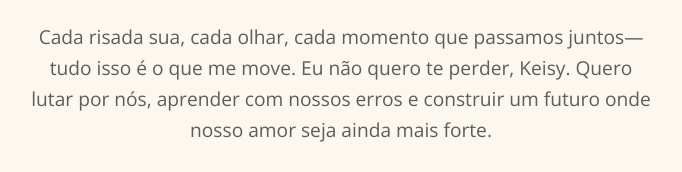
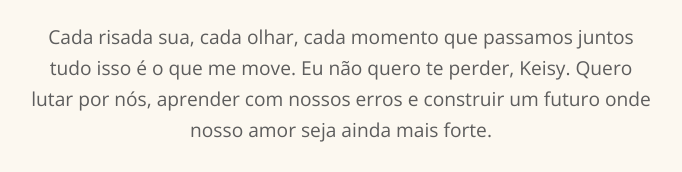
Before and after one commit to ogabsztowers/ComAmor-ParaKeisy, a plain HTML site: page index.html in a window 1280 px wide. Shown: the part 606-778 px from the top of the page, 299-981 px from the left. Drawn offline with nearby package versions, Linux system fonts and the light colour scheme.

Commit message:
Update index.html

```diff
--- a/index.html
+++ b/index.html
@@ -247,7 +247,7 @@
         </p>
 
         <p>
-            Cada risada sua, cada olhar, cada momento que passamos juntos—tudo isso é o que me move. Eu não quero te perder, Keisy. Quero
+            Cada risada sua, cada olhar, cada momento que passamos juntos tudo isso é o que me move. Eu não quero te perder, Keisy. Quero
             lutar por nós, aprender com nossos erros e construir um futuro onde nosso amor seja ainda mais forte.
         </p>
 
```
